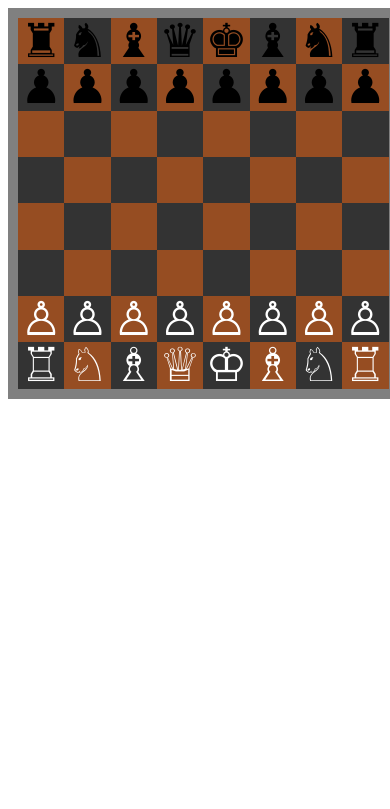
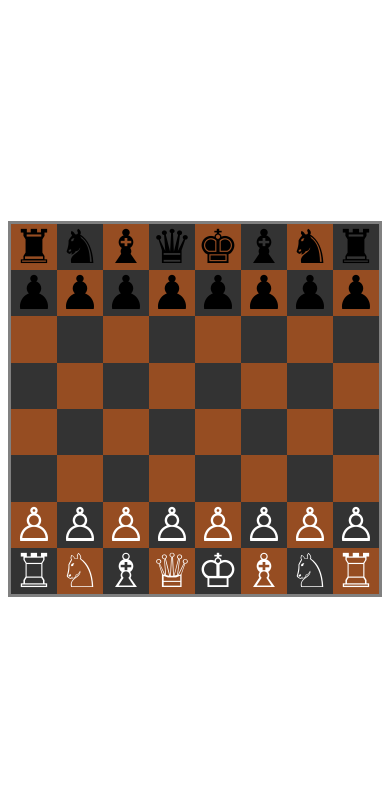
Before and after one commit to volutus/self-domain-flask, a Flask app: page /chess in a window 390 px wide. Shown: the top 809 px of the page. Run offline with Flask 3, Linux system fonts and the light colour scheme.

Commit message:
Mobile CSS tweaks

```diff
--- a/templates/chessboard.html
+++ b/templates/chessboard.html
@@ -4,6 +4,10 @@
         <title>Chess Demo</title>
         <meta charset="UTF-8">
         <style>
+            body {
+                display: flex;
+                height: 95vh;
+            }
             .square:nth-child(odd) {
                 background-color: #964d22;
             }
@@ -11,7 +15,7 @@
                 background-color: #333;
             }
             div.chess-board {
-                border: 10px solid gray;
+                border: min(1vw, 1vh) solid gray;
                 text-align: center;
                 width: min(95vh, 95vw);
                 height: min(95vh, 95vw);
```
